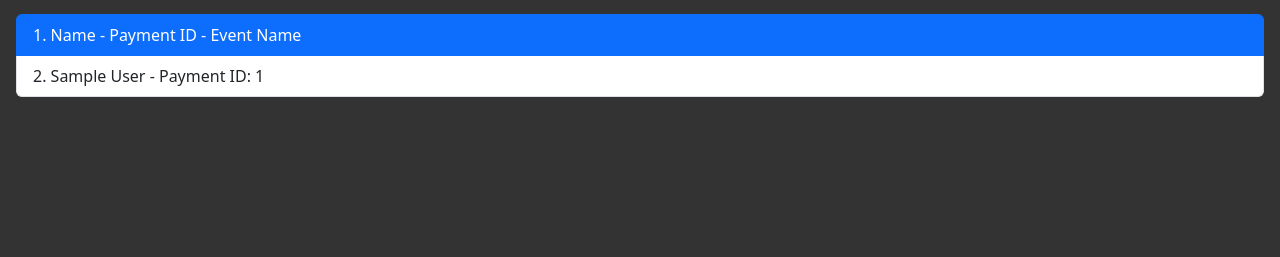
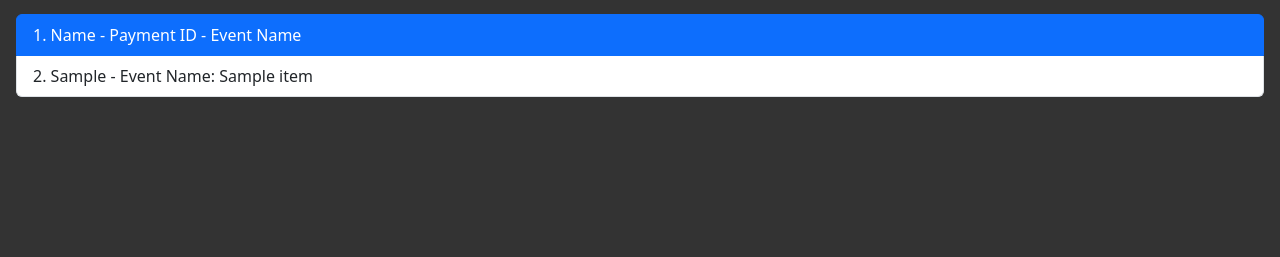
Before and after one commit to Omsurvase24/Ignite-Validation, a Django app: page / in a window 1280 px wide. Shown: the part 200-457 px from the top of the page. Run offline with Django 4.2, Linux system fonts and the light colour scheme; tables that the repository leaves empty hold one stand-in row (values such as "Sample post"); a database or web service that is not in the repository returns one stand-in record (values such as "Sample title"); data that the repository does not hold is empty.

Commit message:
event_name

```diff
--- a/display/templates/home.html
+++ b/display/templates/home.html
@@ -18,7 +18,7 @@
   <div class="list-group list-group-numbered m-3">
     <li class="list-group-item active">Name - Payment ID - Event Name</li>
       {% for entry in entries %}
-      <a href="{% url 'info' entry.first_name entry.payment_id %}" class="list-group-item list-group-item-action">{{ entry.first_name }} {{entry.last_name}} - Payment ID: {{ entry.payment_id }} {{entry.event_name}}</a>
+      <a href="{% url 'info' entry.first_name entry.payment_id %}" class="list-group-item list-group-item-action">{{ entry.first_name }} - Event Name: {{ entry.event_name }}</a>
       {% endfor %}
       </div>
 </body>
--- a/display/views.py
+++ b/display/views.py
@@ -9,7 +9,7 @@ def home(request):
 
     sorted_response = sorted(response, key=lambda x: x.get('event_name', 0))
     entries = [{'first_name': entry['first_name'], 'last_name': entry['last_name'],
-                'payment_id': entry['payment_id']} for entry in sorted_response]
+                'payment_id': entry['payment_id'], 'event_name': entry.get('event_name', '')} for entry in sorted_response]
 
     return render(request, 'home.html', {'entries': entries})
 
```
